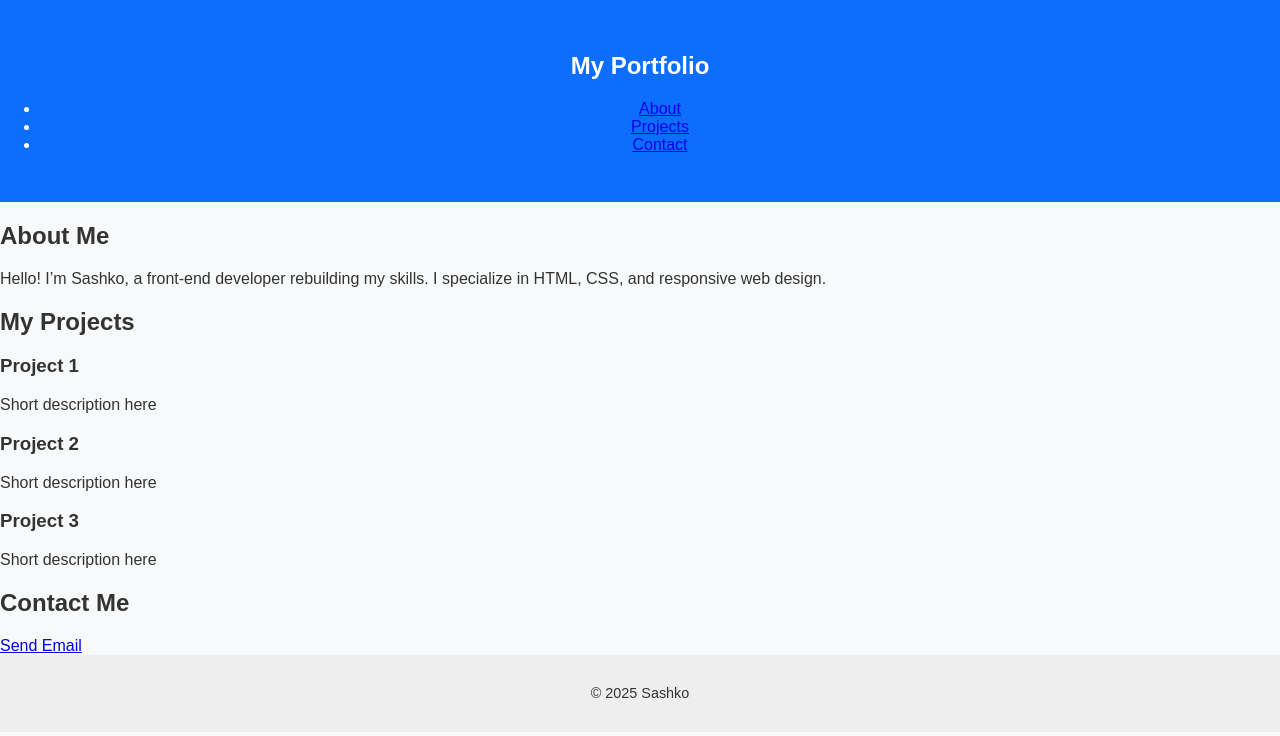
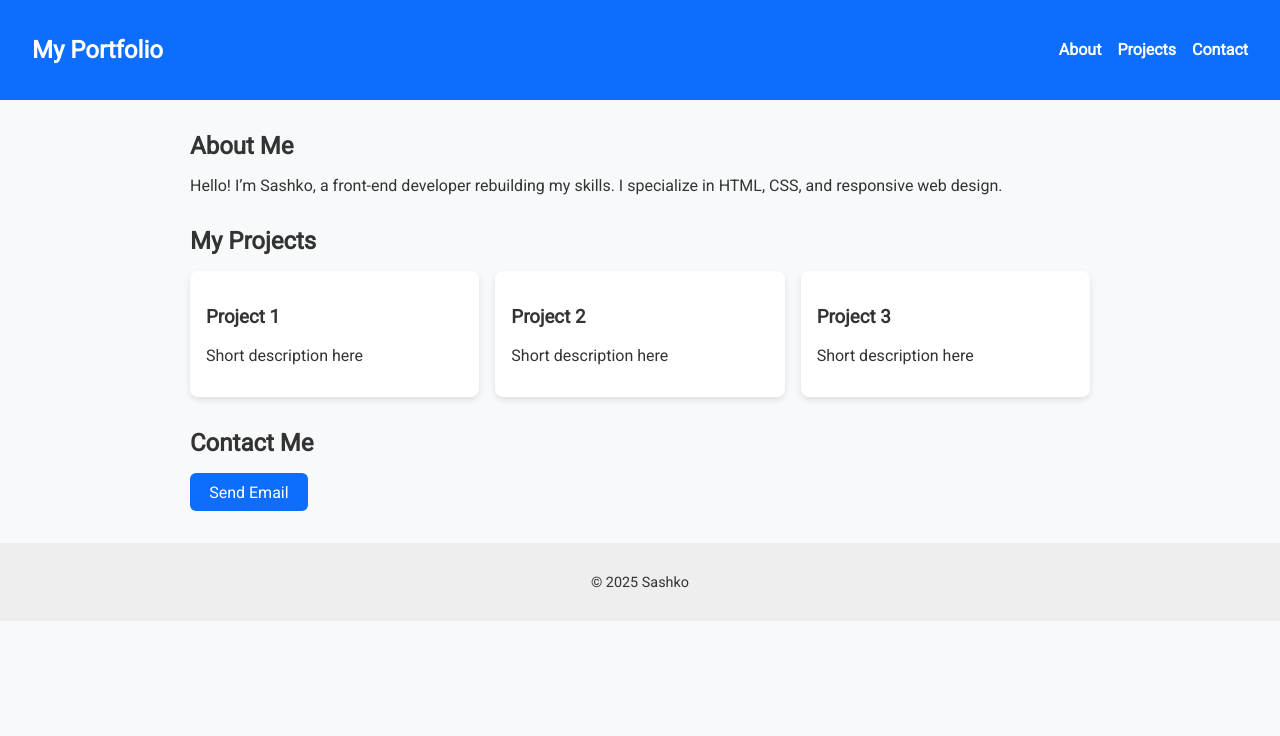
Before and after one commit to SashkoMax/portfolio-v1, a plain HTML site: page index.html in a window 1280 px wide. Drawn offline with Linux system fonts and the light colour scheme.

Commit message:
Update style.css

```diff
--- a/style.css
+++ b/style.css
@@ -1,27 +1,84 @@
+/* GENERAL */
 body {
-  font-family: Arial, sans-serif;
+  font-family: 'Roboto', sans-serif;
+  margin: 0;
+  padding: 0;
   background: #f8f9fa;
   color: #333;
-  margin: 0;
-  padding: 0;
 }
 
+/* HEADER */
 header {
   background: #0d6efd;
   color: white;
-  text-align: center;
-  padding: 2rem 0;
+  padding: 1rem 2rem;
+}
+header nav {
+  display: flex;
+  justify-content: space-between;
+  align-items: center;
+}
+header nav ul {
+  list-style: none;
+  display: flex;
+  gap: 1rem;
+}
+header nav ul li a {
+  color: white;
+  text-decoration: none;
+  font-weight: bold;
+}
+header nav ul li a:hover {
+  text-decoration: underline;
 }
 
-main {
-  max-width: 800px;
+/* SECTIONS */
+section {
+  max-width: 900px;
   margin: 2rem auto;
   padding: 0 1rem;
 }
+section h2 {
+  margin-bottom: 1rem;
+}
 
+/* PROJECT GRID */
+.projects-grid {
+  display: grid;
+  grid-template-columns: repeat(auto-fit, minmax(250px, 1fr));
+  gap: 1rem;
+}
+.project-card {
+  background: white;
+  padding: 1rem;
+  border-radius: 8px;
+  box-shadow: 0 3px 6px rgba(0,0,0,0.1);
+}
+
+/* BUTTON */
+.btn {
+  display: inline-block;
+  background: #0d6efd;
+  color: white;
+  padding: 0.6rem 1.2rem;
+  border-radius: 6px;
+  text-decoration: none;
+  transition: 0.3s;
+}
+.btn:hover { background: #084298; }
+
+/* FOOTER */
 footer {
   text-align: center;
-  padding: 1rem 0;
+  padding: 1rem;
   background: #eee;
   font-size: 0.9rem;
 }
+
+/* RESPONSIVE */
+@media (max-width: 768px) {
+  header nav {
+    flex-direction: column;
+    gap: 0.5rem;
+  }
+}
```
